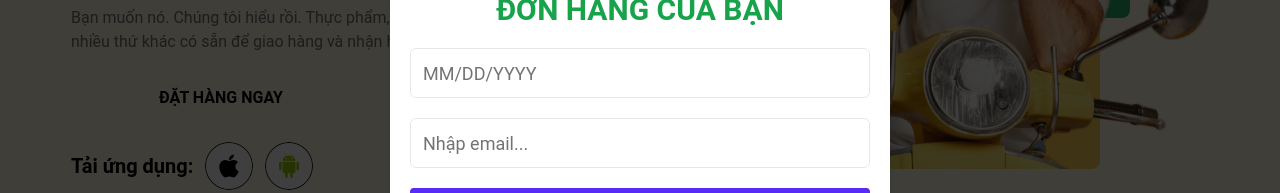
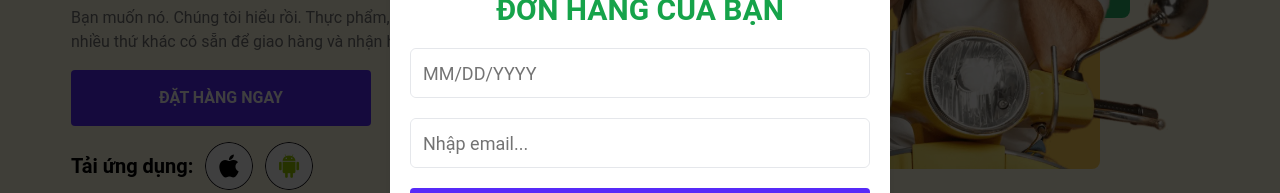
Before and after one commit to HoainamLe42/Ecommerce-food, a React (Vite) app: page / in a window 1280 px wide. Shown: the part 476-669 px from the top of the page. Built offline with nearby package versions, Linux system fonts and the light colour scheme; no server answers.

Commit message:
Fix bug component Button #3

```diff
--- a/src/pages/Home.tsx
+++ b/src/pages/Home.tsx
@@ -6,7 +6,7 @@ import FeaturedProductsSlider from '../components/FeaturedProductsSlider';
 import { useShoppingCart } from '../context/StoreContext';
 import LoadingSpinner from '../components/LoadingSpinner';
 import Banner from '../components/Home/Banner';
-import { Link } from 'react-router-dom';
+import Button from '../components/Button';
 
 const Home = () => {
     const { loading } = useShoppingCart();
@@ -37,12 +37,12 @@ const Home = () => {
                                     </p>
 
                                     <div className="sm:max-w-[300px] w-full slide-in-top">
-                                        <Link
+                                        <Button
                                             to={config.routes.shopping}
                                             className="uppercase w-full font-semibold py-4 flex justify-center"
                                         >
                                             Đặt hàng ngay
-                                        </Link>
+                                        </Button>
                                     </div>
                                     <div className="flex items-center gap-3 slide-in-top">
                                         <p className="text-xl font-bold">
```
